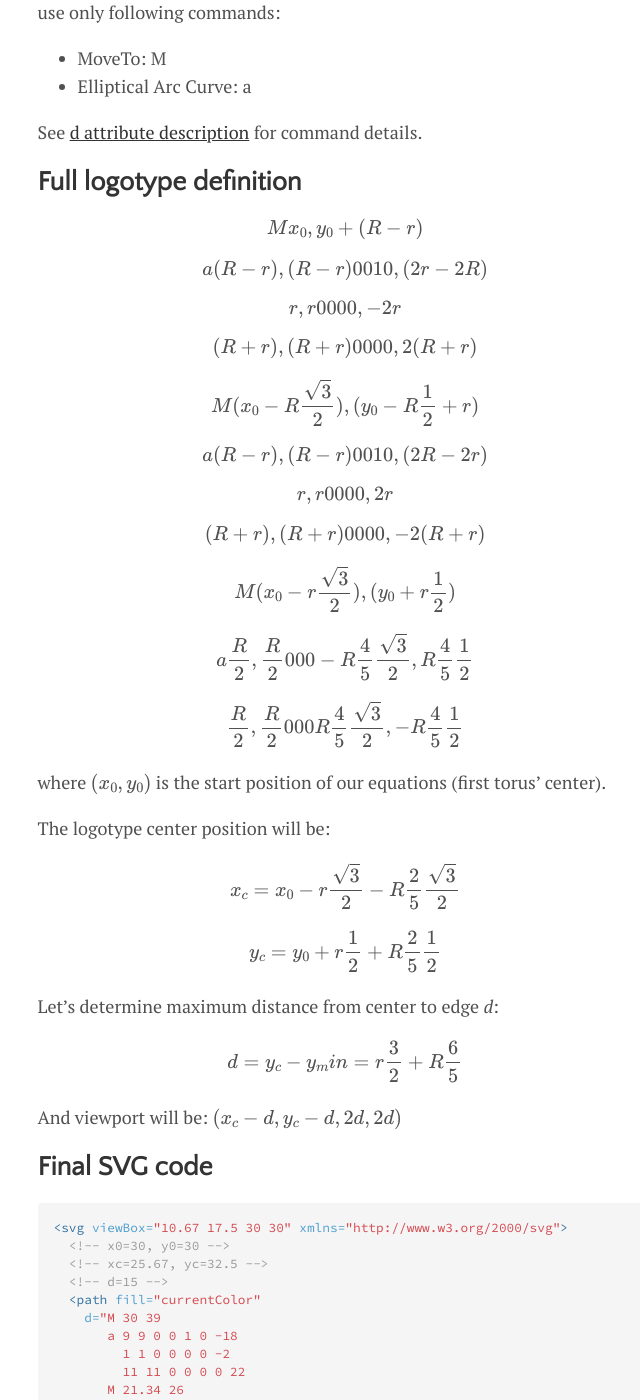
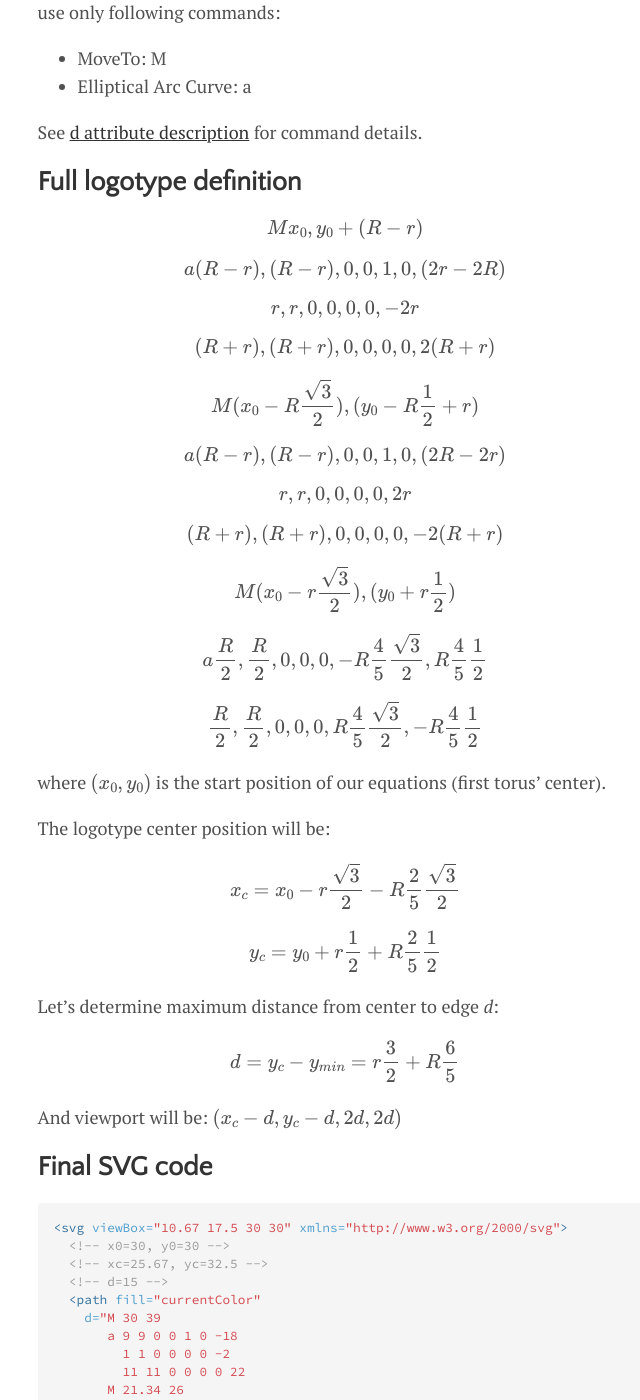
Before and after one commit to Shtille/blog, a Jekyll site: the page built from _posts/2023-10-20-logotype-svg-creation.md, in a window 1280 px wide and 1400 px high, scrolled down 1279 px. Shown: the whole window, without its empty margins (295-935 px from the left). Built offline with Jekyll 4.4.1, drawn with Linux system fonts in a browser that asks for light colours; formulas are drawn with MathJax 3.

```diff
--- a/_posts/2023-10-20-logotype-svg-creation.md
+++ b/_posts/2023-10-20-logotype-svg-creation.md
@@ -43,25 +43,25 @@ See [d attribute description](https://developer.mozilla.org/en-US/docs/Web/SVG/A
 
 $$ M x_0,y_0+(R-r) $$
 
-$$ a (R-r),(R-r) 0 0 1 0,(2r-2R) $$
+$$ a (R-r),(R-r),0,0,1,0,(2r-2R) $$
 
-$$ r,r 0 0 0 0,-2r $$
+$$ r,r,0,0,0,0,-2r $$
 
-$$ (R+r),(R+r) 0 0 0 0,2(R+r) $$
+$$ (R+r),(R+r),0,0,0,0,2(R+r) $$
 
 $$ M (x_0-R\frac{\sqrt{3}}{2}),(y_0-R\frac{1}{2}+r) $$
 
-$$ a (R-r),(R-r) 0 0 1 0,(2R-2r) $$
+$$ a (R-r),(R-r),0,0,1,0,(2R-2r) $$
 
-$$ r,r 0 0 0 0,2r $$
+$$ r,r,0,0,0,0,2r $$
 
-$$ (R+r),(R+r) 0 0 0 0,-2(R+r) $$
+$$ (R+r),(R+r),0,0,0,0,-2(R+r) $$
 
 $$ M (x_0-r\frac{\sqrt{3}}{2}),(y_0+r\frac{1}{2}) $$
 
-$$ a \frac{R}{2},\frac{R}{2} 0 0 0 -R\frac{4}{5}\frac{\sqrt{3}}{2},R\frac{4}{5}\frac{1}{2} $$
+$$ a \frac{R}{2},\frac{R}{2},0,0,0,-R\frac{4}{5}\frac{\sqrt{3}}{2},R\frac{4}{5}\frac{1}{2} $$
 
-$$ \frac{R}{2},\frac{R}{2} 0 0 0 R\frac{4}{5}\frac{\sqrt{3}}{2},-R\frac{4}{5}\frac{1}{2} $$
+$$ \frac{R}{2},\frac{R}{2},0,0,0,R\frac{4}{5}\frac{\sqrt{3}}{2},-R\frac{4}{5}\frac{1}{2} $$
 
 where $$ (x_0,y_0) $$ is the start position of our equations (first torus' center).
 
@@ -73,7 +73,7 @@ $$ y_c = y_0 + r\frac{1}{2} + R\frac{2}{5}\frac{1}{2} $$
 
 Let's determine maximum distance from center to edge _d_:
 
-$$ d = y_c - y_min = r\frac{3}{2} + R\frac{6}{5} $$
+$$ d = y_c - y_{min} = r\frac{3}{2} + R\frac{6}{5} $$
 
 And viewport will be: $$ (x_c-d, y_c-d, 2d, 2d) $$
 
```
